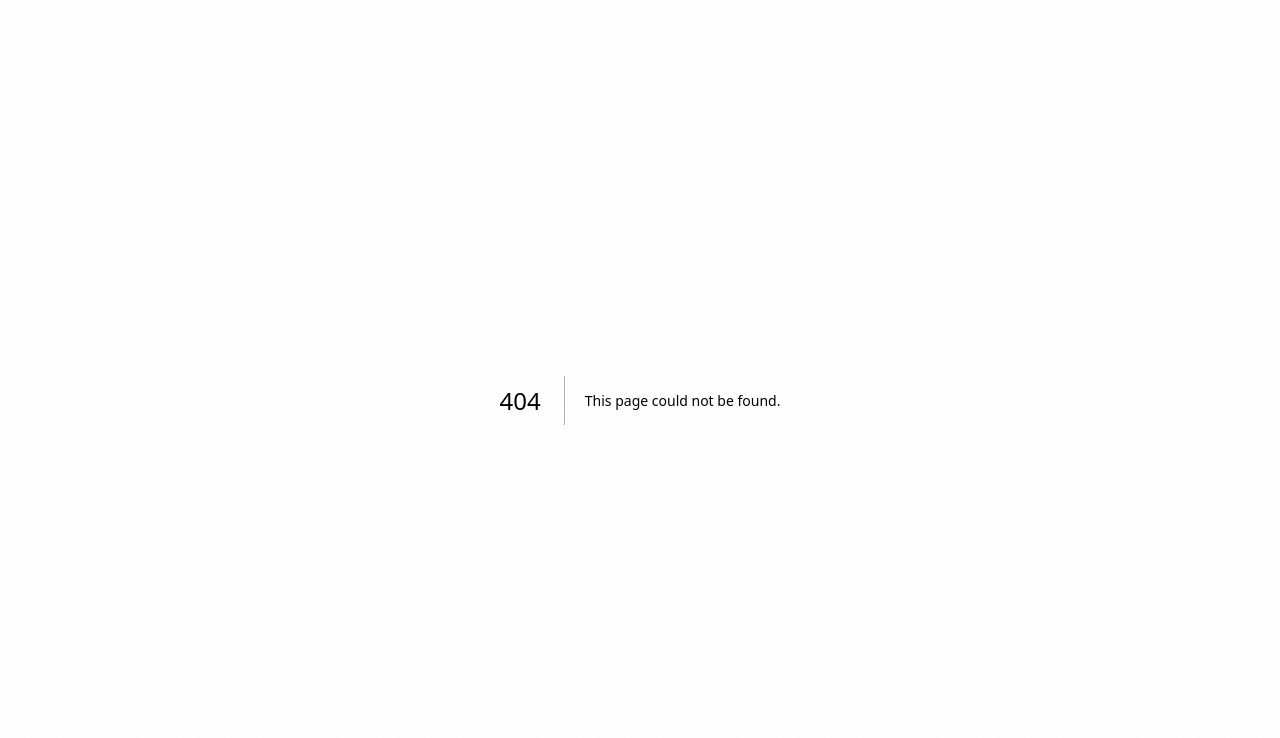
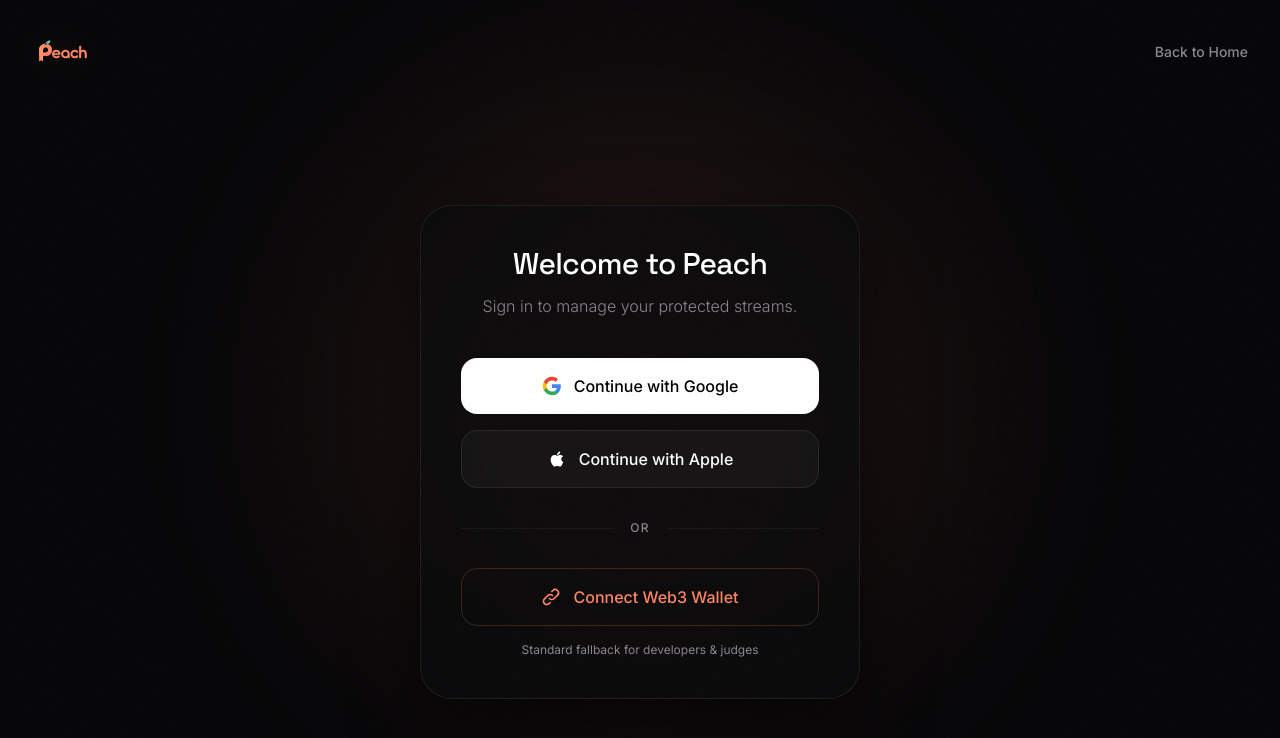
Before and after one commit to Samarth208P/peach, a Next.js app in the folder frontend/: page /login in a window 1280 px wide. Before the commit this address had no page. Shown: the top 738 px of the page. Built offline with nearby package versions, Linux system fonts and the light colour scheme.

Commit message:
feat: implement hybrid zkLogin auth modal with Enoki placeholders

```diff
--- /dev/null
+++ b/frontend/src/app/login/page.tsx
@@ -0,0 +1,113 @@
+"use client";
+
+import React, { useRef } from "react";
+import Link from "next/link";
+import { useRouter } from "next/navigation";
+import { useGSAP } from "@gsap/react";
+import gsap from "gsap";
+import PeachTextLogo from "@/components/PeachTextLogo";
+
+export default function LoginPage() {
+  const container = useRef<HTMLDivElement>(null);
+  const router = useRouter();
+
+  useGSAP(() => {
+    gsap.fromTo(".auth-box",
+      { y: 30, opacity: 0, scale: 0.98 },
+      { y: 0, opacity: 1, scale: 1, duration: 0.8, ease: "power3.out" }
+    );
+    gsap.fromTo(".auth-item",
+      { y: 15, opacity: 0 },
+      { y: 0, opacity: 1, duration: 0.5, stagger: 0.1, ease: "power2.out", delay: 0.2 }
+    );
+  }, { scope: container });
+
+  const handleZkLogin = (provider: string) => {
+    // Placeholder for Enoki SDK routing
+    console.log(`Routing to Enoki zkLogin flow for ${provider}...`);
+    // Simulate auth and redirect
+    router.push("/dashboard");
+  };
+
+  const handleWalletConnect = () => {
+    // Placeholder for Sui dApp Kit Wallet Connection
+    console.log("Opening standard Web3 wallet modal...");
+    router.push("/dashboard");
+  };
+
+  return (
+    <div ref={container} className="min-h-screen bg-[#060608] flex flex-col relative overflow-hidden font-sans">
+      {/* Background glow */}
+      <div className="absolute top-1/2 left-1/2 -translate-x-1/2 -translate-y-1/2 w-[600px] h-[600px] bg-[#FD8566]/10 rounded-full blur-[120px] pointer-events-none" />
+
+      {/* Header */}
+      <header className="w-full p-8 flex justify-between items-center relative z-10">
+        <Link href="/" className="group">
+          <PeachTextLogo className="h-10 w-auto group-hover:scale-105 transition-transform duration-500 origin-left drop-shadow-[0_0_15px_rgba(253,133,102,0.15)]" />
+        </Link>
+        <Link href="/" className="text-[#8a8690] hover:text-white transition-colors text-sm font-medium">
+          Back to Home
+        </Link>
+      </header>
+
+      {/* Main Content */}
+      <main className="flex-1 flex items-center justify-center p-6 relative z-10">
+        <div className="auth-box w-full max-w-[440px] bg-[#0a0a0c]/80 backdrop-blur-2xl border border-white/[0.08] rounded-[32px] p-10 shadow-[0_24px_80px_-12px_rgba(0,0,0,0.8)] flex flex-col">
+
+          <div className="text-center mb-10 auth-item">
+            <h1 className="text-3xl text-white font-display font-medium tracking-tight mb-3">Welcome to Peach</h1>
+            <p className="text-[#8a8690] font-light">Sign in to manage your protected streams.</p>
+          </div>
+
+          <div className="flex flex-col gap-4 auth-item">
+            <button
+              onClick={() => handleZkLogin('Google')}
+              className="group relative flex items-center justify-center w-full bg-white text-black rounded-2xl p-4 font-medium transition-all duration-300 hover:scale-[1.02] hover:shadow-[0_0_30px_rgba(255,255,255,0.2)]"
+            >
+              <svg className="w-5 h-5 mr-3" viewBox="0 0 24 24">
+                <path d="M22.56 12.25c0-.78-.07-1.53-.2-2.25H12v4.26h5.92c-.26 1.37-1.04 2.53-2.21 3.31v2.77h3.57c2.08-1.92 3.28-4.74 3.28-8.09z" fill="#4285F4"/>
+                <path d="M12 23c2.97 0 5.46-.98 7.28-2.66l-3.57-2.77c-.98.66-2.23 1.06-3.71 1.06-2.86 0-5.29-1.93-6.16-4.53H2.18v2.84C3.99 20.53 7.7 23 12 23z" fill="#34A853"/>
+                <path d="M5.84 14.09c-.22-.66-.35-1.36-.35-2.09s.13-1.43.35-2.09V7.07H2.18C1.43 8.55 1 10.22 1 12s.43 3.45 1.18 4.93l2.85-2.22.81-.62z" fill="#FBBC05"/>
+                <path d="M12 5.38c1.62 0 3.06.56 4.21 1.64l3.15-3.15C17.45 2.09 14.97 1 12 1 7.7 1 3.99 3.47 2.18 7.07l3.66 2.84c.87-2.6 3.3-4.53 6.16-4.53z" fill="#EA4335"/>
+              </svg>
+              <span>Continue with Google</span>
+              <div className="absolute inset-0 rounded-2xl bg-[#FD8566] mix-blend-screen opacity-0 group-hover:opacity-10 transition-opacity duration-300"></div>
+            </button>
+
+            <button
+              onClick={() => handleZkLogin('Apple')}
+              className="group relative flex items-center justify-center w-full bg-white/[0.04] border border-white/[0.08] text-white rounded-2xl p-4 font-medium transition-all duration-300 hover:bg-white/[0.08]"
+            >
+              <svg className="w-5 h-5 mr-3 fill-current" viewBox="0 0 24 24">
+                <path d="M17.05 20.28c-.98.95-2.05.8-3.08.35-1.09-.46-2.09-.48-3.24 0-1.44.62-2.2.44-3.06-.35C2.79 15.25 3.51 7.59 9.05 7.31c1.35.07 2.29.74 3.08.8 1.18-.04 2.26-.81 3.59-.83 1.5-.02 2.7.53 3.55 1.35-3.05 1.76-2.58 5.75.31 6.84-1.05 2.15-2 4.19-2.53 4.81zM12.03 7.25c-.15-2.23 1.66-4.07 3.74-4.25.32 2.39-1.93 4.27-3.74 4.25z"/>
+              </svg>
+              <span>Continue with Apple</span>
+            </button>
+          </div>
+
+          <div className="flex items-center gap-4 my-8 auth-item">
+            <div className="flex-1 h-px bg-white/[0.05]"></div>
+            <span className="text-[#8a8690] text-xs font-medium uppercase tracking-widest">OR</span>
+            <div className="flex-1 h-px bg-white/[0.05]"></div>
+          </div>
+
+          <div className="auth-item">
+            <button
+              onClick={handleWalletConnect}
+              className="flex items-center justify-center w-full bg-transparent border border-[#FD8566]/20 text-[#FD8566] rounded-2xl p-4 font-medium transition-all duration-300 hover:bg-[#FD8566]/10"
+            >
+              <svg className="w-5 h-5 mr-3" fill="none" stroke="currentColor" viewBox="0 0 24 24">
+                <path strokeLinecap="round" strokeLinejoin="round" strokeWidth="2" d="M13.828 10.172a4 4 0 00-5.656 0l-4 4a4 4 0 105.656 5.656l1.102-1.101m-.758-4.899a4 4 0 005.656 0l4-4a4 4 0 00-5.656-5.656l-1.1 1.1" />
+              </svg>
+              <span>Connect Web3 Wallet</span>
+            </button>
+            <p className="text-center text-[#8a8690] text-xs mt-4">
+              Standard fallback for developers & judges
+            </p>
+          </div>
+
+        </div>
+      </main>
+    </div>
+  );
+}
```
